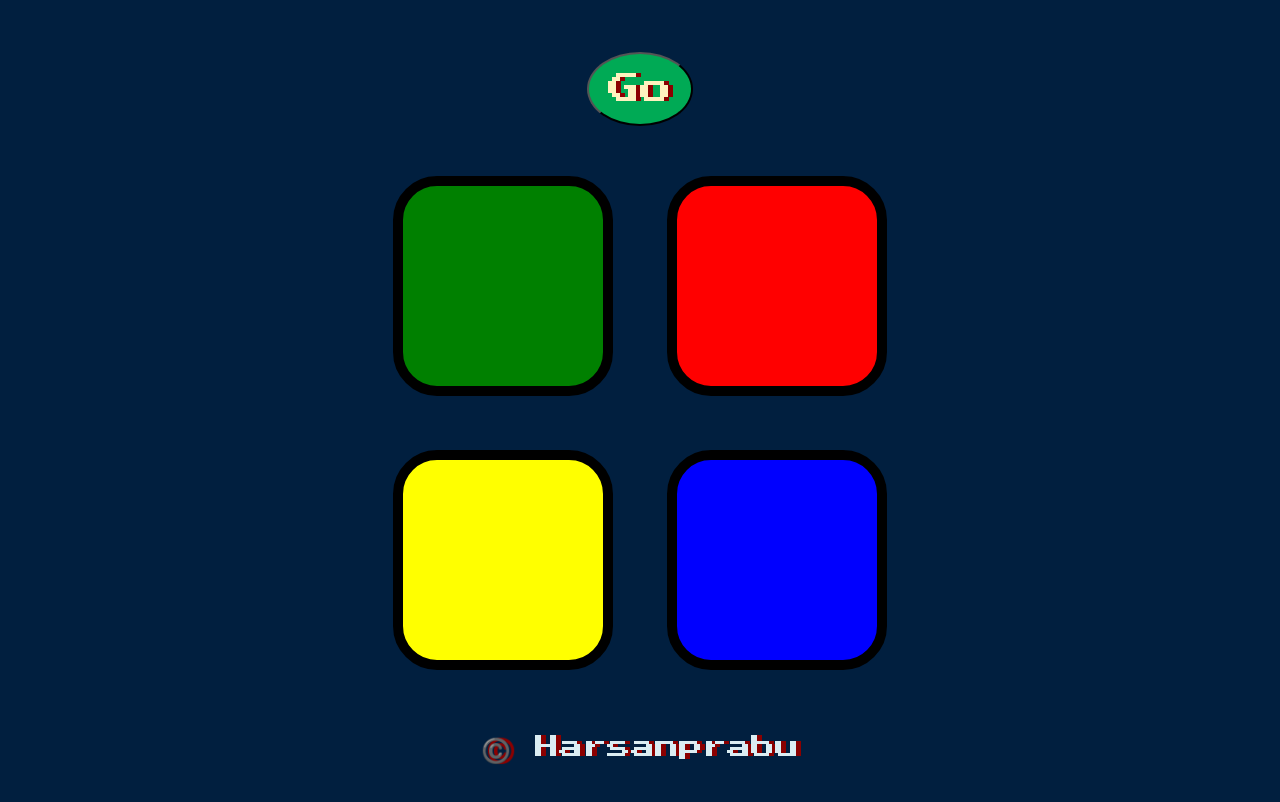
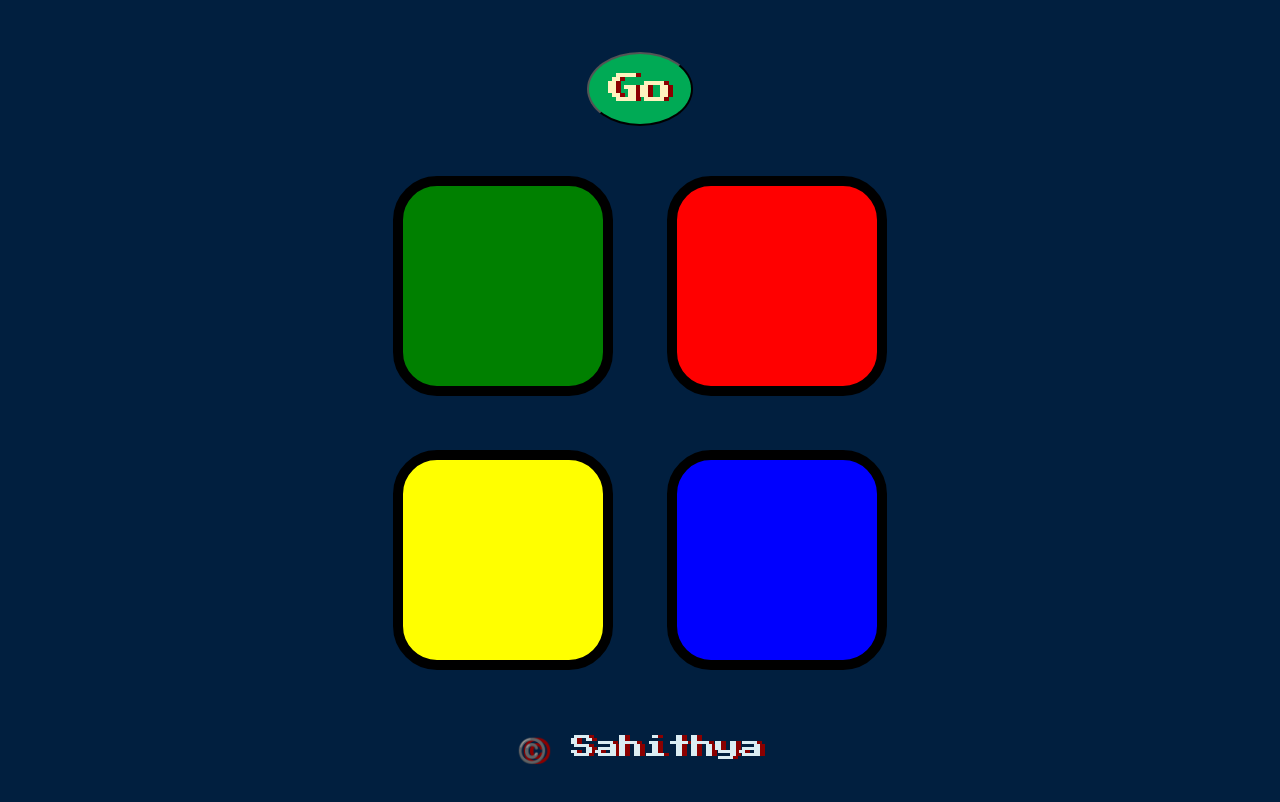
Before and after one commit to SahithyaMaragatham/simongame, a plain HTML site: page simon-game/index.html in a window 1280 px wide. Shown: the part 244-1046 px from the top of the page. Drawn offline with nearby package versions, Linux system fonts and the light colour scheme.

Commit message:
index.html

```diff
--- a/simon-game/index.html
+++ b/simon-game/index.html
@@ -48,7 +48,7 @@
 
 
 </body>
-<footer> ©️ Harsanprabu</footer>
+<footer> ©️ Sahithya</footer>
 <script src="https://code.jquery.com/jquery-latest.min.js"></script>
 <script src="https://ajax.googleapis.com/ajax/libs/jquery/3.3.1/jquery.min.js"></script>
 <script src="game.js" charset="utf-8"></script>
```
